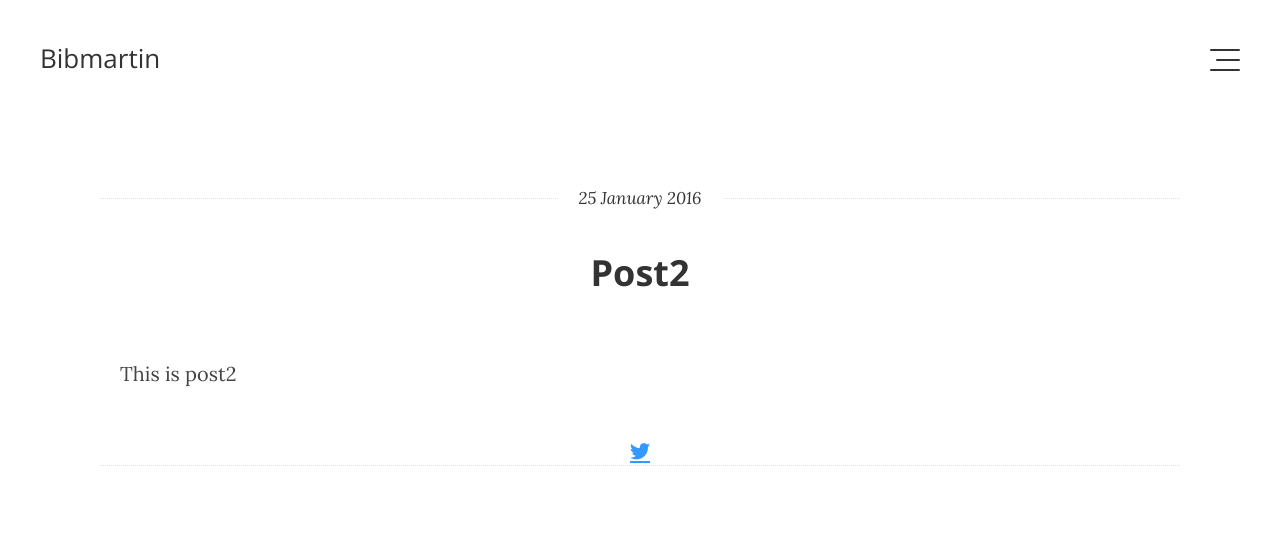
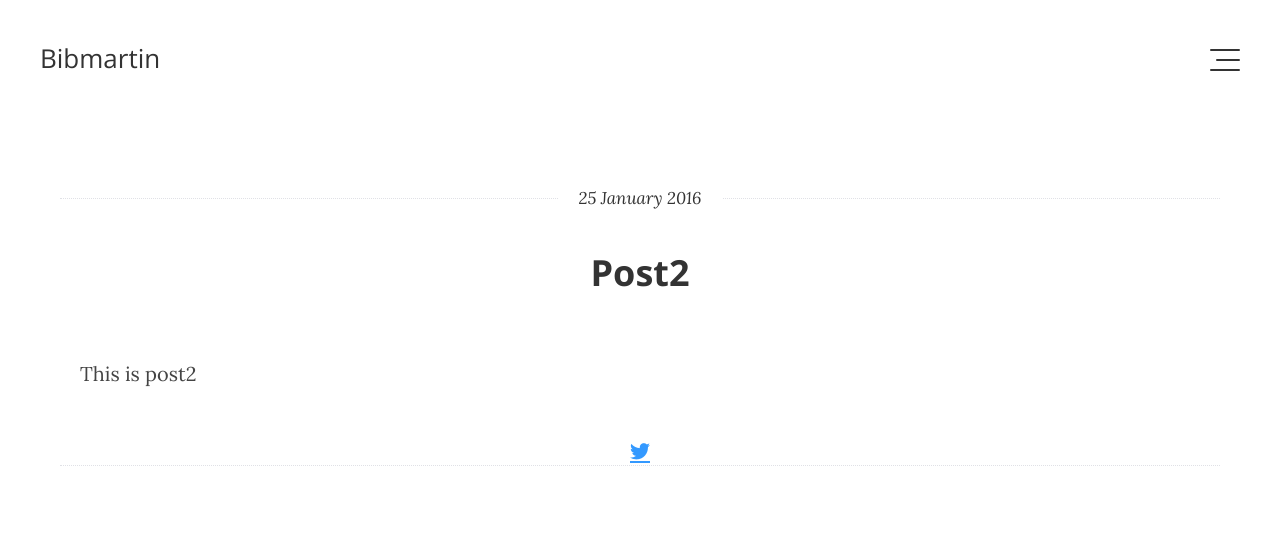
Before and after one commit to BibMartin/BibMartin.github.io, a Jekyll site: the page built from _posts/2016-01-25-post2.markdown, in a window 1280 px wide. Shown: the top 555 px of the page. Built offline with Jekyll 4.4.1, drawn with Linux system fonts in a browser that asks for light colours; comment, search, counter and statistics services are not loaded; grey boxes are pictures that could not be loaded.

Commit message:
Update main.css

```diff
--- a/css/main.css
+++ b/css/main.css
@@ -211,7 +211,7 @@ header .h-wrap .close .lines::after {
 
 #off-canvas #bio {
   width: 70%;
-  max-width: 720px;
+  max-width: 1400px;
   display: block;
 }
 
@@ -313,7 +313,7 @@ ul.posts li a { color: #fff; text-decoration: none; }
 
 section#single-wrap {
   width: 100%;
-  max-width: 1200px;
+  max-width: 1400px;
   margin: 20px auto;
   font-family: 'Lora', Georgia, serif;
   background: #fff;
```
